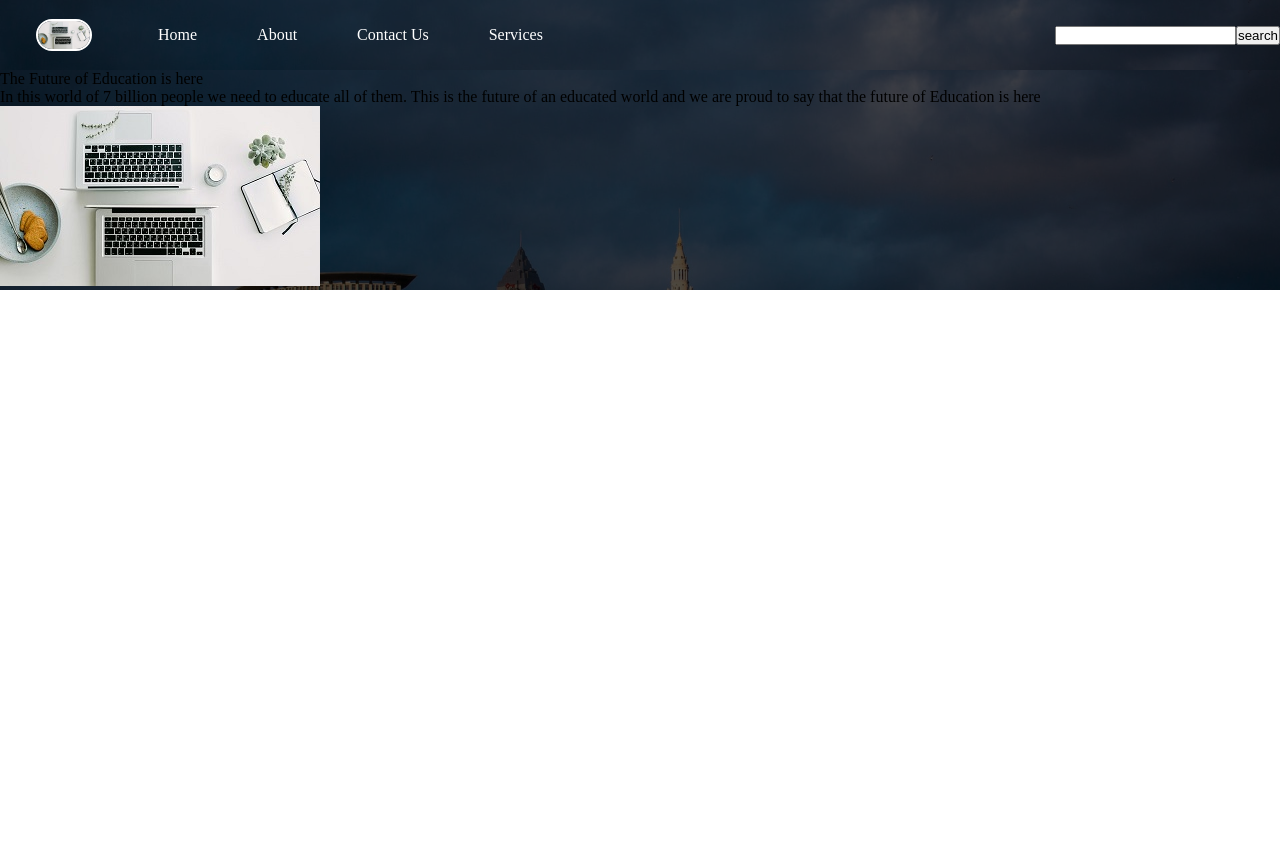
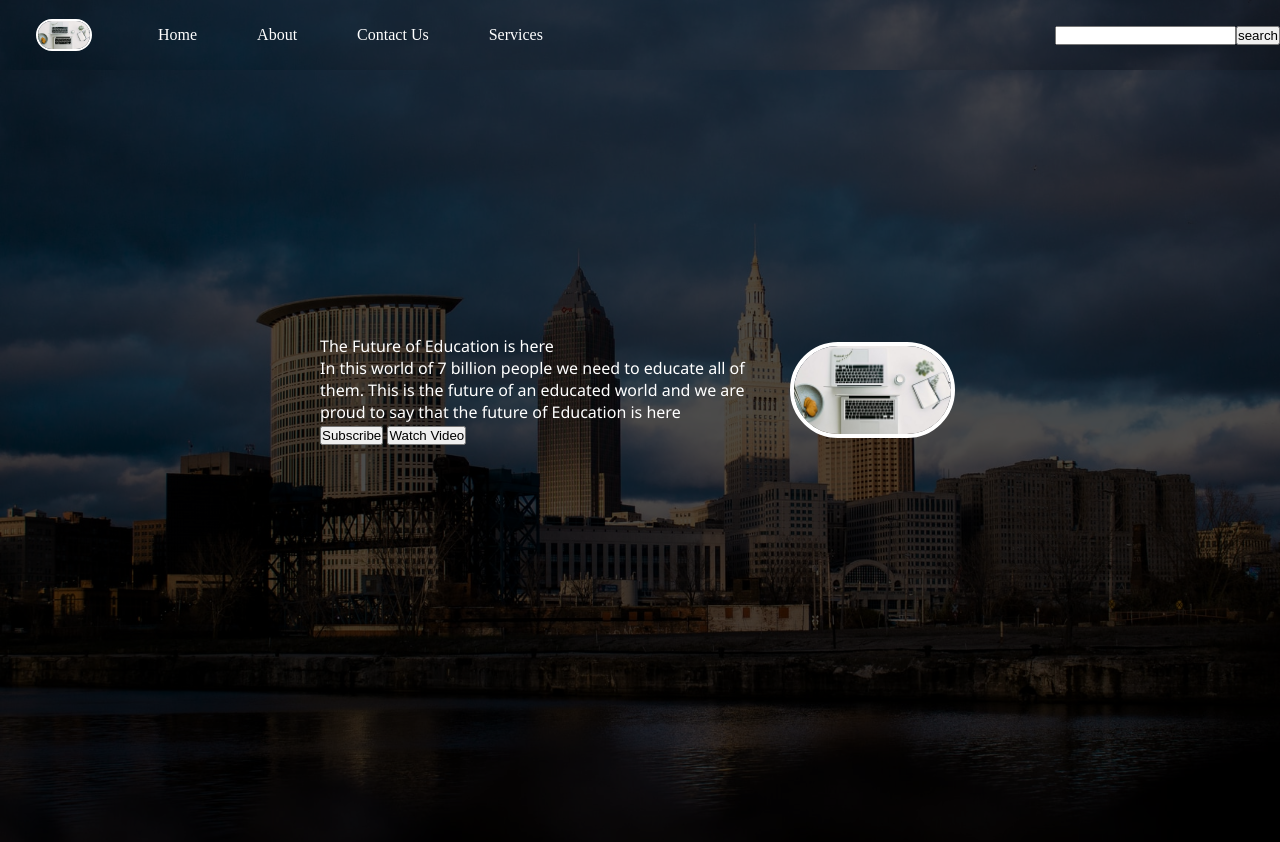
Before and after one commit to abhinav12886/Prac_project_frontend, a plain HTML site: page index.html in a window 1280 px wide. Before the commit the page ends 800 px from the top, so only its background shows below. Drawn offline with Linux system fonts and the light colour scheme.

Commit message:
First section added

```diff
--- a/index.html
+++ b/index.html
@@ -1,5 +1,6 @@
 <!DOCTYPE html>
 <html lang="en">
+
 <head>
     <meta charset="UTF-8">
     <meta http-equiv="X-UA-Compatible" content="IE=edge">
@@ -7,6 +8,7 @@
     <title>iEducate - Best education platform</title>
     <link rel="stylesheet" href="style.css">
 </head>
+
 <body>
     <nav class="navbar background">
         <ul class="nav-list">
@@ -28,11 +30,17 @@
                 <p class="text-small">In this world of 7 billion people we need to educate all of them.
                     This is the future of an educated world and we are proud to say that the future of Education is here
                 </p>
+                <div class="buttons">
+                    <button class="btn">Subscribe</button>
+                    <button class="btn">Watch Video</button>
+                </div>
             </div>
+
             <div class="secondHalf">
                 <img src="/img/logo/daria-shevtsova-zbWFT4eVopE-unsplash.jpg" alt="laptop image">
             </div>
         </div>
     </section>
 </body>
+
 </html>
--- a/style.css
+++ b/style.css
@@ -1,46 +1,55 @@
-*{
+* {
     margin: 0;
     padding: 0;
     /* box-sizing: border-box; */
 }
 
-.logo{
+/* Navbar */
+
+.logo {
     width: 20%;
     display: flex;
     justify-content: center;
     align-items: center;
 }
-.logo img{
+
+.logo img {
     border: 2px solid white;
     border-radius: 50px;
     width: 40%
 }
 
-.navbar{
+.navbar {
     display: flex;
+    align-items: center;
+    justify-content: center;
+    position: sticky;
+    top: 0;
+    cursor: pointer;
 }
 
-.nav-list{
+.nav-list {
     width: 50%;
     /* background-color: black; */
     display: flex;
     align-items: center;
 }
 
-.nav-list li{
+.nav-list li {
     list-style: none;
     padding: 26px 30px;
 }
 
-.nav-list li a{
+.nav-list li a {
     text-decoration: none;
     color: white;
 }
-.nav-list li a:hover{
+
+.nav-list li a:hover {
     color: grey;
 }
 
-.rightNav{
+.rightNav {
     /* background-color: violet; */
     width: 50%;
     display: flex;
@@ -48,8 +57,45 @@
     justify-content: flex-end;
 }
 
-.background{
+.background {
     background: rgba(0, 0, 0, 0.7) url("/img/background/dj-johnson-4JHy5rxsF5g-unsplash.jpg");
     background-size: cover;
     background-blend-mode: darken;
 }
+
+/* First Section */
+
+.firstSection {
+    height: 100vh;
+}
+
+.box-main {
+    display: flex;
+    justify-content: center;
+    align-items: center;
+    width: 50%;
+    height: 80%;
+    margin: auto;
+    color: white;
+    font-family: 'Segoe UI', Tahoma, Geneva, Verdana, sans-serif;
+}
+
+.firstHalf {
+    width: 80%;
+    display: flex;
+    justify-content: center;
+    flex-direction: column;
+}
+
+.secondHalf {
+    width: 30%;
+
+}
+.secondHalf img{
+    width: 90%;
+    border: 4px solid white;
+    border-radius: 150px;
+    display: block;
+    margin: auto;
+
+}
```
